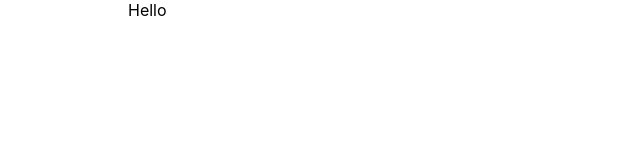
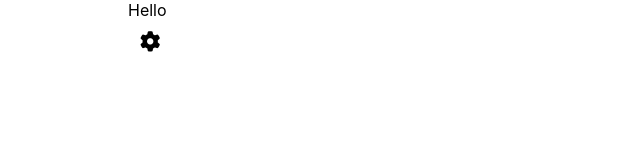
Before and after one commit to TevinAB/anime-archive, a React (Create React App) app in the folder client/: page / in a window 1280 px wide. Shown: the top 160 px of the page, without its empty margins (0-640 px from the left). Built offline with nearby package versions, Linux system fonts and the light colour scheme.

Commit message:
Component/nav item (#15)

```diff
--- a/client/src/App.js
+++ b/client/src/App.js
@@ -1,9 +1,16 @@
 import Container from './components/Container';
+import NavItem from './components/NavItem';
 
 function App() {
   return (
     <Container>
       <div>Hello</div>
+      <NavItem
+        href='/'
+        text='settings'
+        iconClass={['fas fa-cog']}
+        toolTip='settings'
+      />
     </Container>
   );
 }
--- a/client/src/components/Container/Container.js
+++ b/client/src/components/Container/Container.js
@@ -1,14 +1,21 @@
 import React from 'react';
+import classNames from 'classnames';
+import PropTypes from 'prop-types';
 import styles from './Container.module.scss';
 
 function Container(props) {
-  const { children, ...rest } = props;
+  const { children, containerClass, ...rest } = props;
+  const classes = classNames(styles.container, containerClass);
 
   return (
-    <div className={styles.container} {...rest}>
+    <div className={classes} {...rest}>
       {children}
     </div>
   );
 }
 
+Container.propTypes = {
+  containerClass: PropTypes.array,
+};
+
 export default Container;
--- a/client/src/components/IconButton/IconButton.js
+++ b/client/src/components/IconButton/IconButton.js
@@ -2,40 +2,52 @@ import React from 'react';
 import ToolTip from '../ToolTip';
 import styles from './IconButton.module.scss';
 import PropTypes from 'prop-types';
+import classNames from 'classnames';
 
 function IconButton(props) {
   const {
     iconClass,
     tooltip,
+    toolTipClass,
+    toolTipStyle,
     buttonType,
+    buttonClass,
     onClick,
     ariaLabel,
-    iconStyle,
   } = props;
 
+  const toolTipClasses = classNames(toolTipClass);
+  const buttonClasses = classNames(styles.button, buttonClass);
+  const iconClasses = classNames(iconClass);
+
   return (
-    <ToolTip containerStyle={{ display: 'inline-block' }} text={tooltip}>
+    <ToolTip
+      containerClass={[toolTipClasses]}
+      text={tooltip}
+      toolTipStyle={toolTipStyle}
+    >
       <button
-        className={styles.button}
+        className={buttonClasses}
         tabIndex={0}
         type={buttonType}
         aria-label={ariaLabel}
         onClick={onClick}
         data-testid='icon-button'
       >
-        <i className={iconClass} style={{ ...iconStyle }}></i>
+        <i className={iconClasses}></i>
       </button>
     </ToolTip>
   );
 }
 
 IconButton.propTypes = {
-  iconClass: PropTypes.string.isRequired,
-  onClick: PropTypes.func.isRequired,
+  iconClass: PropTypes.array.isRequired,
   tooltip: PropTypes.string.isRequired,
+  onClick: PropTypes.func,
+  toolTipClass: PropTypes.array,
   ariaLabel: PropTypes.string,
   buttonType: PropTypes.string,
-  iconStyle: PropTypes.object,
+  buttonClass: PropTypes.array,
 };
 
 IconButton.defaultProps = {
--- a/client/src/components/IconButton/IconButton.module.scss
+++ b/client/src/components/IconButton/IconButton.module.scss
@@ -1,7 +1,7 @@
 .button {
   border-radius: 50%;
   font-size: 0.85rem;
-  padding: 12px;
+  padding: 0.882em;
   display: flex;
   flex-direction: row;
   justify-content: center;
--- /dev/null
+++ b/client/src/components/NavItem/NavItem.js
@@ -0,0 +1,26 @@
+import React from 'react';
+import PropTypes from 'prop-types';
+import styles from './NavItem.module.scss';
+import classNames from 'classnames';
+import IconButton from '../IconButton';
+
+function NavItem(props) {
+  const { href, text, iconClass, toolTip } = props;
+
+  const iconClasses = classNames(iconClass);
+
+  return (
+    <a className={styles.link} href={href} aria-label={text}>
+      <IconButton iconClass={[iconClasses, styles.md_icon]} tooltip={toolTip} />
+    </a>
+  );
+}
+
+NavItem.propTypes = {
+  href: PropTypes.string.isRequired,
+  iconClass: PropTypes.array.isRequired,
+  toolTip: PropTypes.string.isRequired,
+  text: PropTypes.string,
+};
+
+export default NavItem;
--- /dev/null
+++ b/client/src/components/NavItem/NavItem.module.scss
@@ -0,0 +1,8 @@
+.link {
+  text-decoration: none;
+  color: black;
+}
+
+.md_icon {
+  font-size: 1.275rem;
+}
--- /dev/null
+++ b/client/src/components/NavItem/index.js
@@ -0,0 +1 @@
+export { default } from './NavItem';
--- a/client/src/components/ToolTip/ToolTip.js
+++ b/client/src/components/ToolTip/ToolTip.js
@@ -9,23 +9,30 @@ function ToolTip(props) {
     text,
     placement,
     toolTipStyle,
+    toolTipClass,
     containerStyle,
+    containerClass,
     ...rest
   } = props;
 
   const [isHovering, setHovering] = useState(false);
 
+  //Build the final class string for the tooltip
   let toolTipClasses = classNames(styles.tool_tip, {
     [styles.show_tool_tip]: isHovering,
     [styles.top]: placement === 'top',
     [styles.bottom]: placement === 'bottom',
     [styles.left]: placement === 'left',
     [styles.right]: placement === 'right',
+    toolTipClass,
   });
+
+  //Build class string for tool tip container
+  let containerClasses = classNames(styles.tool_tip_wrapper, containerClass);
 
   return (
     <div
-      className={styles.tool_tip_wrapper}
+      className={containerClasses}
       onMouseEnter={() => setHovering(true)}
       onMouseLeave={() => setHovering(false)}
       style={{ ...containerStyle }}
@@ -33,7 +40,11 @@ function ToolTip(props) {
       data-testid='tool-container'
     >
       {children}
-      <span className={toolTipClasses} style={{ ...toolTipStyle }}>
+      <span
+        aria-hidden='true'
+        className={toolTipClasses}
+        style={{ ...toolTipStyle }}
+      >
         {text}
       </span>
     </div>
@@ -49,6 +60,8 @@ ToolTip.propTypes = {
   placement: PropTypes.string,
   toolTipStyle: PropTypes.object,
   containerStyle: PropTypes.object,
+  toolTipClass: PropTypes.array,
+  containerClass: PropTypes.array,
 };
 
 export default ToolTip;
--- a/client/src/components/ToolTip/ToolTip.module.scss
+++ b/client/src/components/ToolTip/ToolTip.module.scss
@@ -5,6 +5,7 @@ $transform-v: translateY(-50%);
 
 .tool_tip_wrapper {
   position: relative;
+  display: inline-block;
 }
 
 .tool_tip {
--- /dev/null
+++ b/client/src/sass-partials/_variables.scss
@@ -0,0 +1,4 @@
+$phone: 480px;
+$tablet: 720px;
+$desktop: 1000px;
+$desktop-lg: 1200px;
```
Also changed, not shown: client/src/components/Badge/Badge.js (+6 -2 lines).
